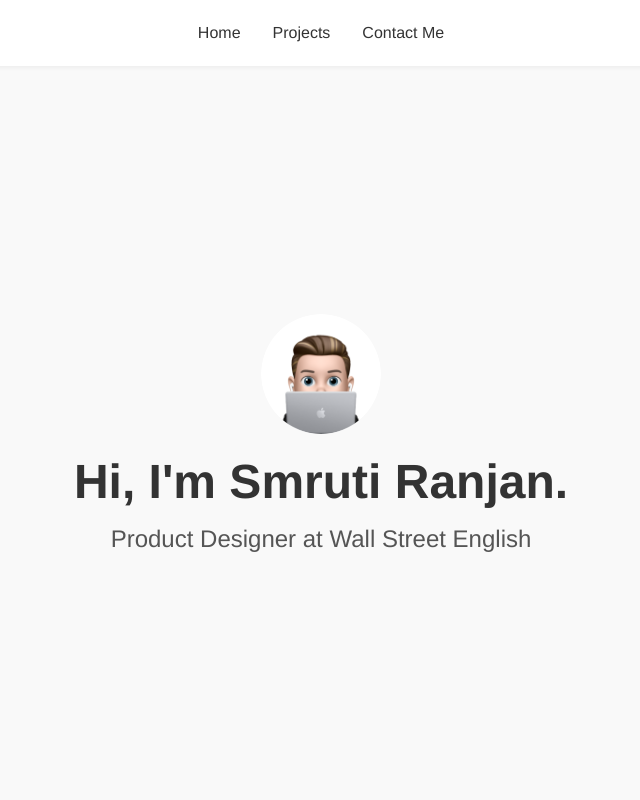
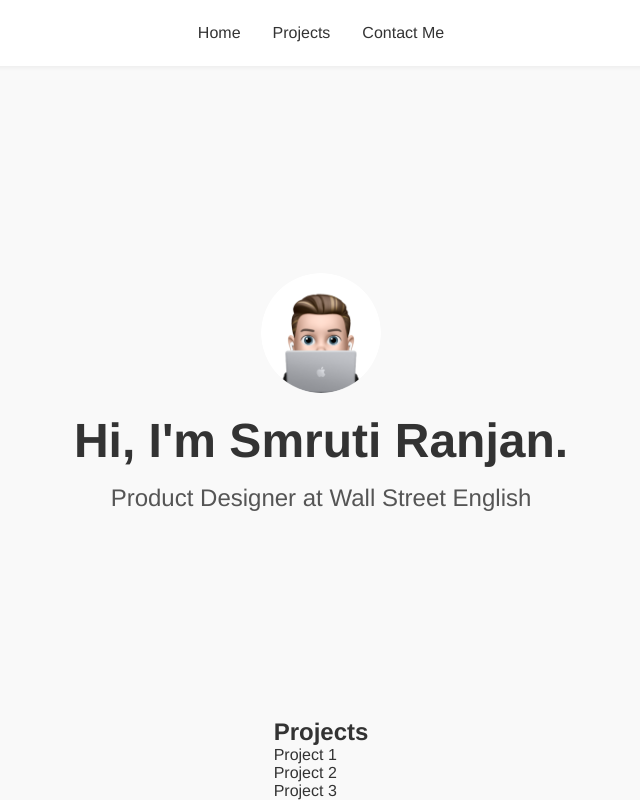
Before and after one commit to Smith-Smith/portfolio-trial, a plain HTML site: page index.html in a window 1280 px wide. Shown: the whole page, without its empty margins (319-959 px from the left). Drawn offline with Linux system fonts and the light colour scheme.

Commit message:
Update index.html

```diff
--- a/index.html
+++ b/index.html
@@ -24,6 +24,13 @@
     </div>
     </section>
 
-
+<section class="projects" id="projects">
+  <h2>Projects</h2>
+  <div class="project-grid">
+    <div class="project-card">Project 1</div>
+    <div class="project-card">Project 2</div>
+    <div class="project-card">Project 3</div>
+  </div>
+</section>
 </body>
 </html>
```
